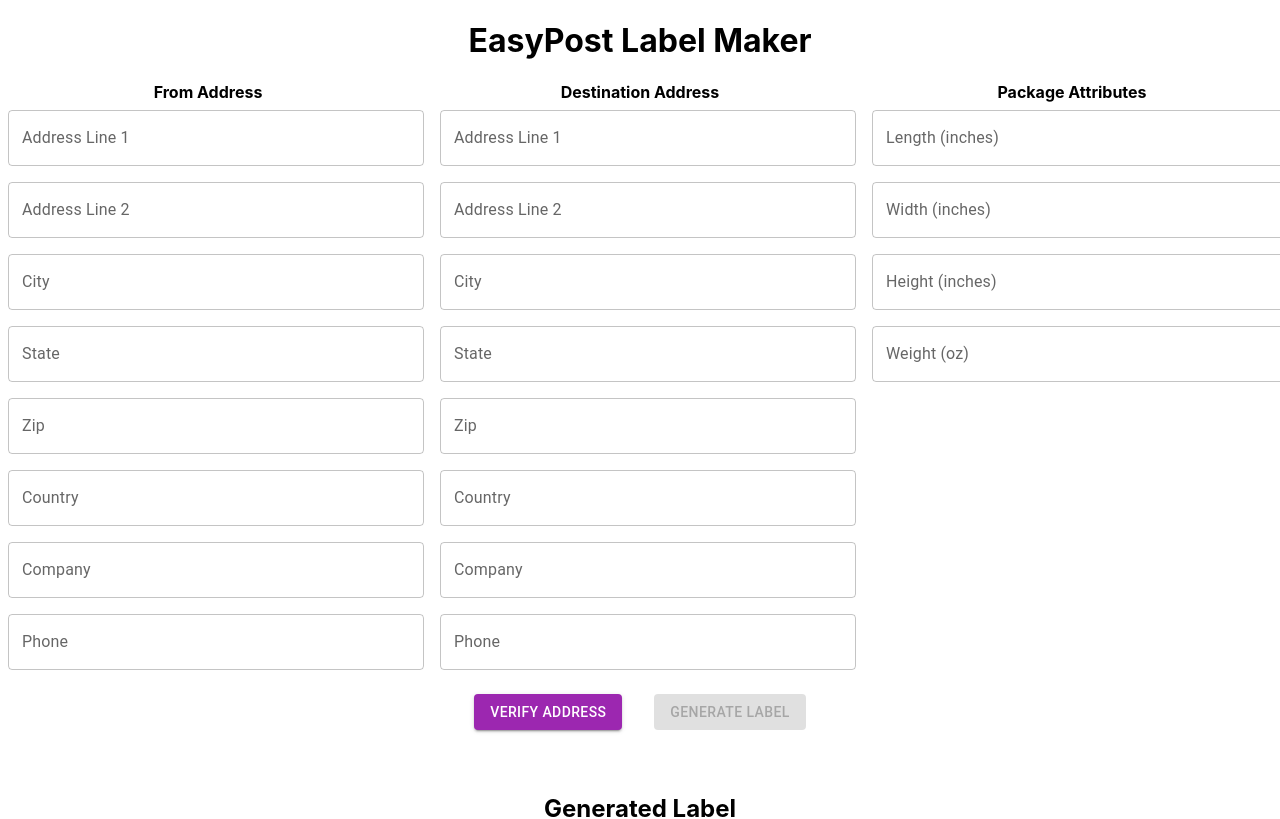
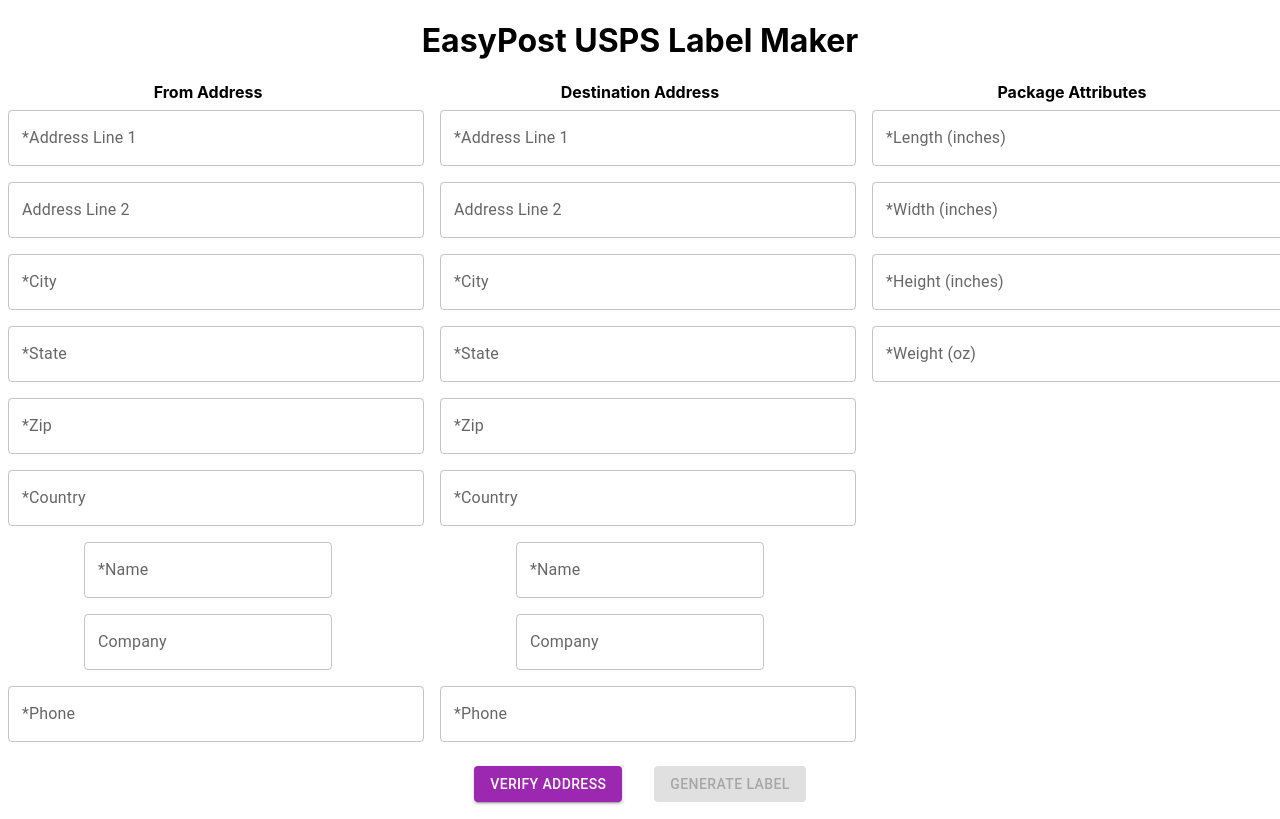
Before and after one commit to christopherpark88/roofstock-take-home, a React (Create React App) app: page / in a window 1280 px wide. Shown: the top 819 px of the page. Built offline with nearby package versions, Linux system fonts and the light colour scheme.

Commit message:
better user hints

```diff
--- a/src/App.js
+++ b/src/App.js
@@ -18,6 +18,7 @@
   zip: "",
   country: "",
   company: "",
+  name: "",
   phone: "",
 };
 
@@ -90,6 +91,7 @@
     zip: { sender: false, receiver: false },
     country: { sender: false, receiver: false },
     company: { sender: false, receiver: false },
+    name: { sender: false, receiver: false },
     phone: { sender: false, receiver: false },
     length: false,
     width: false,
@@ -104,6 +106,7 @@
     zip: { sender: "", receiver: "" },
     country: { sender: "", receiver: "" },
     company: { sender: "", receiver: "" },
+    name: { sender: "", receiver: "" },
     phone: { sender: "", receiver: "" },
     length: "",
     width: "",
@@ -114,10 +117,6 @@
   const [snackBarMsg, setSnackBarMsg] = useState("");
   const [openSnackbar, setOpenSnackBar] = useState(false);
 
-  const handleClick = () => {
-    setOpenSnackBar(true);
-  };
-
   const handleClose = (event, reason) => {
     if (reason === "clickaway") {
       return;
@@ -125,6 +124,7 @@
     setOpenSnackBar(false);
   };
 
+  // Snackbar Component
   const action = (
     <React.Fragment>
       <IconButton
@@ -329,6 +329,8 @@
       id: shipmentObj.id,
     });
     setPostageLabel(shipmentPurchase.postage_label.label_url);
+    setSnackBarMsg("Successfully generated label!");
+    setOpenSnackBar(true);
   };
 
   useEffect(() => {}, []);
@@ -336,25 +338,34 @@
   return (
     <div className="App">
       <header>
-        <h1>EasyPost Label Maker</h1>
+        <h1>EasyPost USPS Label Maker</h1>
       </header>
 
       <Grid container spacing={2}>
         <Grid item xs={4}>
           <div>
             <strong>From Address</strong>
+            <form autoComplete="on" id="easypost-info">
               <InputField
                 error={errorFields.street1.sender}
                 helperText={helperTexts.street1.sender}
                 fullWidth
+                inputProps={{
+                  id: "street1-sender-input",
+                  autoComplete: "on",
+                }}
                 variant="outlined"
-              label="Address Line 1"
+                label="*Address Line 1"
                 onChange={handleAddressChange("street1", true)}
               />
               <InputField
                 error={errorFields.street2.sender}
                 helperText={helperTexts.street2.sender}
                 fullWidth
+                inputProps={{
+                  id: "street2-sender-input",
+                  autoComplete: "on",
+                }}
                 variant="outlined"
                 label="Address Line 2"
                 onChange={handleAddressChange("street2", true)}
@@ -363,66 +374,119 @@
                 error={errorFields.city.sender}
                 helperText={helperTexts.city.sender}
                 fullWidth
+                inputProps={{
+                  id: "city-sender-input",
+                  autoComplete: "on",
+                }}
                 variant="outlined"
-              label="City"
+                label="*City"
                 onChange={handleAddressChange("city", true)}
               />
               <InputField
                 error={errorFields.state.sender}
                 helperText={helperTexts.state.sender}
                 fullWidth
+                inputProps={{
+                  id: "state-sender-input",
+                  autoComplete: "on",
+                }}
                 variant="outlined"
-              label="State"
+                label="*State"
                 onChange={handleAddressChange("state", true)}
               />
               <InputField
                 error={errorFields.zip.sender}
                 helperText={helperTexts.zip.sender}
                 fullWidth
+                inputProps={{
+                  id: "zip-sender-input",
+                  autoComplete: "on",
+                }}
                 variant="outlined"
-              label="Zip"
+                label="*Zip"
                 onChange={handleAddressChange("zip", true)}
               />
               <InputField
                 error={errorFields.country.sender}
                 helperText={helperTexts.country.sender}
                 fullWidth
+                inputProps={{
+                  id: "country-sender-input",
+                  autoComplete: "on",
+                }}
                 variant="outlined"
-              label="Country"
+                label="*Country"
                 onChange={handleAddressChange("country", true)}
               />
+              <div>
+                <span style={{ display: "inline-flex" }}>
+                  <InputField
+                    error={errorFields.name.sender}
+                    helperText={helperTexts.name.sender}
+                    fullWidth
+                    inputProps={{
+                      id: "name-sender-input",
+                      autoComplete: "on",
+                    }}
+                    variant="outlined"
+                    label="*Name"
+                    onChange={handleAddressChange("name", true)}
+                  />
+                </span>
+                <span style={{ display: "inline-flex" }}>
                   <InputField
                     error={errorFields.company.sender}
                     helperText={helperTexts.company.sender}
                     fullWidth
+                    inputProps={{
+                      id: "company-sender-input",
+                      autoComplete: "on",
+                    }}
                     variant="outlined"
                     label="Company"
                     onChange={handleAddressChange("company", true)}
                   />
+                </span>
+              </div>
+
               <InputField
                 error={errorFields.phone.sender}
                 helperText={helperTexts.phone.sender}
                 fullWidth
+                inputProps={{
+                  id: "phone-sender-input",
+                  autoComplete: "on",
+                }}
                 variant="outlined"
-              label="Phone"
+                label="*Phone"
                 onChange={handleAddressChange("phone", true)}
               />
+            </form>
           </div>
         </Grid>
         <Grid item xs={4}>
           <strong>Destination Address</strong>
+          <form autoComplete="on" id="easypost-info">
             <InputField
               error={errorFields.street1.receiver}
               helperText={helperTexts.street1.receiver}
               fullWidth
+              inputProps={{
+                id: "street1-receiver-input",
+                autoComplete: "on",
+              }}
               variant="outlined"
-            label="Address Line 1"
+              label="*Address Line 1"
               onChange={handleAddressChange("street1", false)}
             />
             <InputField
               error={errorFields.street2.receiver}
               helperText={helperTexts.street2.receiver}
               fullWidth
+              inputProps={{
+                id: "street2-receiver-input",
+                autoComplete: "on",
+              }}
               variant="outlined"
               label="Address Line 2"
               onChange={handleAddressChange("street2", false)}
@@ -431,85 +495,147 @@
               error={errorFields.city.receiver}
               helperText={helperTexts.city.receiver}
               fullWidth
+              inputProps={{
+                id: "city-receiver-input",
+                autoComplete: "on",
+              }}
               variant="outlined"
-            label="City"
+              label="*City"
               onChange={handleAddressChange("city", false)}
             />
             <InputField
               error={errorFields.state.receiver}
               helperText={helperTexts.state.receiver}
               fullWidth
+              inputProps={{
+                id: "state-receiver-input",
+                autoComplete: "on",
+              }}
               variant="outlined"
-            label="State"
+              label="*State"
               onChange={handleAddressChange("state", false)}
             />
             <InputField
               error={errorFields.zip.receiver}
               helperText={helperTexts.zip.receiver}
               fullWidth
+              inputProps={{
+                id: "zip-receiver-input",
+                autoComplete: "on",
+              }}
               variant="outlined"
-            label="Zip"
+              label="*Zip"
               onChange={handleAddressChange("zip", false)}
             />
             <InputField
               error={errorFields.country.receiver}
               helperText={helperTexts.country.receiver}
               fullWidth
+              inputProps={{
+                id: "country-receiver-input",
+                autoComplete: "on",
+              }}
               variant="outlined"
-            label="Country"
+              label="*Country"
               onChange={handleAddressChange("country", false)}
             />
+            <div>
+              <span style={{ display: "inline-flex" }}>
+                <InputField
+                  error={errorFields.name.sender}
+                  helperText={helperTexts.name.sender}
+                  fullWidth
+                  inputProps={{
+                    id: "name-receiver-input",
+                    autoComplete: "on",
+                  }}
+                  variant="outlined"
+                  label="*Name"
+                  onChange={handleAddressChange("name", false)}
+                />
+              </span>
+              <span style={{ display: "inline-flex" }}>
                 <InputField
                   error={errorFields.company.receiver}
                   helperText={helperTexts.company.receiver}
                   fullWidth
+                  inputProps={{
+                    id: "company-receiver-input",
+                    autoComplete: "on",
+                  }}
                   variant="outlined"
                   label="Company"
                   onChange={handleAddressChange("company", false)}
                 />
+              </span>
+            </div>
+
             <InputField
               error={errorFields.phone.receiver}
               helperText={helperTexts.phone.receiver}
               fullWidth
+              inputProps={{
+                id: "phone-receiver-input",
+                autoComplete: "on",
+              }}
               variant="outlined"
-            label="Phone"
+              label="*Phone"
               onChange={handleAddressChange("phone", false)}
             />
+          </form>
         </Grid>
         <Grid item xs={4}>
           <strong>Package Attributes</strong>
+          <form autoComplete="on" id="easypost-info">
             <InputField
               error={errorFields.length}
               helperText={helperTexts.length}
               fullWidth
+              inputProps={{
+                id: "length-input",
+                autoComplete: "on",
+              }}
               variant="outlined"
-            label="Length (inches)"
+              label="*Length (inches)"
               onChange={handleParcelDetailChange("length")}
             />
             <InputField
               error={errorFields.width}
               helperText={helperTexts.width}
               fullWidth
+              inputProps={{
+                id: "width-input",
+                autoComplete: "on",
+              }}
               variant="outlined"
-            label="Width (inches)"
+              label="*Width (inches)"
               onChange={handleParcelDetailChange("width")}
             />
             <InputField
               error={errorFields.height}
               helperText={helperTexts.height}
               fullWidth
+              inputProps={{
+                id: "height-input",
+                autoComplete: "on",
+              }}
               variant="outlined"
-            label="Height (inches)"
+              label="*Height (inches)"
               onChange={handleParcelDetailChange("height")}
             />
             <InputField
               error={errorFields.weight}
               helperText={helperTexts.weight}
               fullWidth
+              inputProps={{
+                id: "weight-input",
+                autoComplete: "on",
+              }}
               variant="outlined"
-            label="Weight (oz)"
+              label="*Weight (oz)"
               onChange={handleParcelDetailChange("weight")}
             />
+          </form>
         </Grid>
       </Grid>
       <div>
@@ -518,6 +644,7 @@
           variant="contained"
           color="secondary"
           onClick={verifyAddress}
+          form="easypost-info"
         >
           Verify Address
         </Button>
```
Lines whose indentation alone changed are shown as unchanged.
